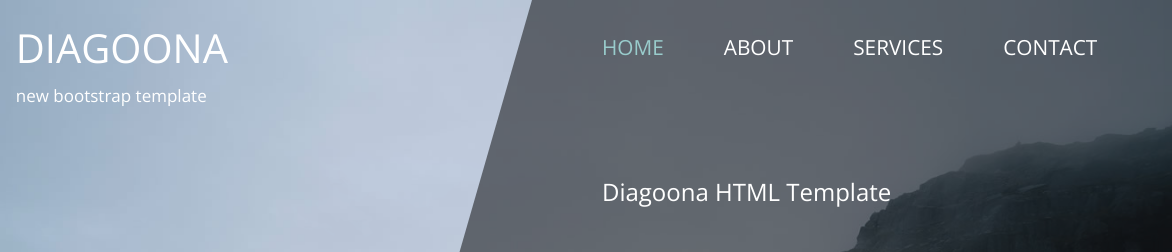
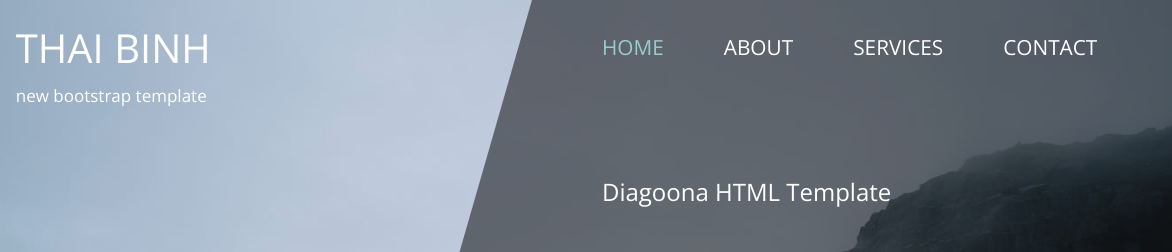
Before and after one commit to thaibinhllk3005/thaibinhllk3005.github.io, a plain HTML site: page index.html in a window 1280 px wide. Shown: the top 252 px of the page, 108-1280 px from the left. Drawn offline with nearby package versions, Linux system fonts and the light colour scheme.

Commit message:
update name

```diff
--- a/index.html
+++ b/index.html
@@ -27,7 +27,7 @@ https://templatemo.com/tm-550-diagoona
                     <div class="tm-site-header media">
                         <i class="fas fa-umbrella-beach fa-3x mt-1 tm-logo"></i>
                         <div class="media-body">
-                            <h1 class="tm-sitename text-uppercase">diagoona</h1>
+                            <h1 class="tm-sitename text-uppercase">Thai Binh</h1>
                             <p class="tm-slogon">new bootstrap template</p>
                         </div>
                     </div>
```
